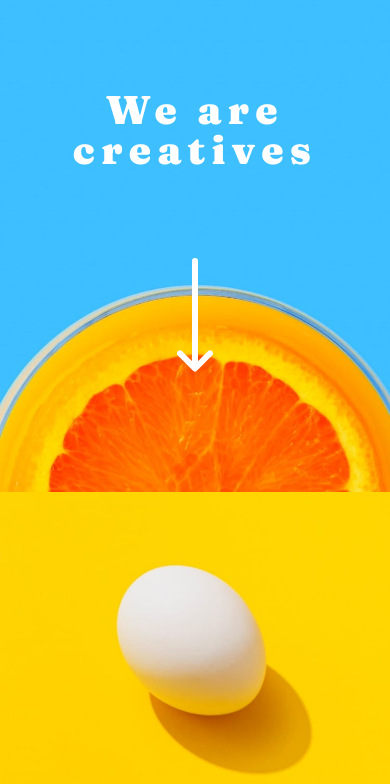
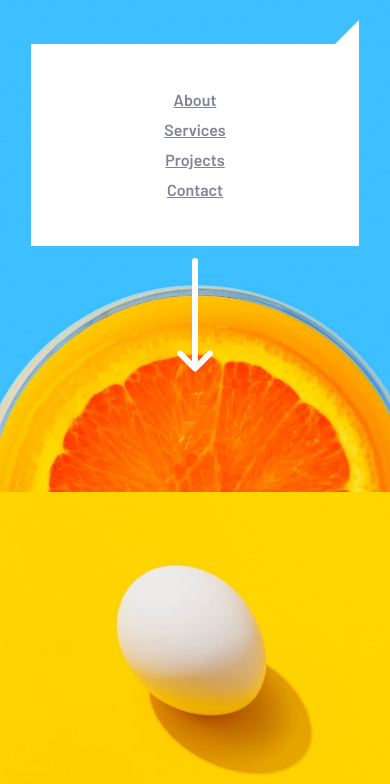
Before and after one commit to ChamuMutezva/sunnyside-agency-landing-page-main, a website built with Parcel: page index.html in a window 390 px wide. Both pictures are taken after a click on the button 348 px from the left and 47 px from the top of the page. Shown: the part 60-844 px from the top of the page. Built offline with nearby package versions, Linux system fonts and the light colour scheme.

Commit message:
feat: white triangle and navigation fix

```diff
--- a/index.html
+++ b/index.html
@@ -25,10 +25,10 @@
           <img src="./images/logo.svg" alt="welcome to Sunnyside">
         </div>
         <ul class="nav__list hide__nav">
-          <li><a class="link--btn" href="#">About</a></li>
-          <li><a class="link--btn" href="#">Services</a></li>
-          <li><a class="link--btn" href="#">Projects</a></li>
-          <li><a class="link--btn" href="#">Contact</a></li>
+          <li class="nav__list__item"><a class="link--btn" href="#">About</a></li>
+          <li class="nav__list__item"><a class="link--btn" href="#">Services</a></li>
+          <li class="nav__list__item"><a class="link--btn" href="#">Projects</a></li>
+          <li class="nav__list__item"><a class="link--btn" href="#">Contact</a></li>
         </ul>
         <div class="menu">
           <button class="menu__btn">
@@ -231,7 +231,7 @@
     </footer>
   </div>
 
-
+  <script src="./main.js"></script>
 </body>
 
 </html>
--- /dev/null
+++ b/main.js
@@ -0,0 +1,7 @@
+const menuBtn = document.querySelector(".menu__btn")
+console.log(menuBtn)
+menuBtn.addEventListener("click", ()=> {
+    const navList= document.querySelector(".nav__list")
+    navList.classList.toggle("hide__nav")
+
+})
--- a/src/scss/component/_hero.scss
+++ b/src/scss/component/_hero.scss
@@ -40,7 +40,7 @@
     }
 }
 
-@media screen and (min-width: 880px)  {
+@media screen and (min-width: 1180px)  {
     .hero {
         padding-top: 37.5%;
     }
--- a/src/scss/component/_services.scss
+++ b/src/scss/component/_services.scss
@@ -22,9 +22,12 @@
 }
 
 .services__content {
+	display: flex;
+	place-content: center;
 	font-size: 1.125rem;
 	margin-bottom: 2.5rem;
 	color: #808397;
+	align-items: center;
 }
 
 .services__img__flow {
@@ -88,11 +91,13 @@
 
 .designs {
 	padding-top: 100%;
+	margin: 0 auto;
 }
 
 .designs__wrapper {
 	text-align: center;
 	padding: 1.5rem;
+	max-width: 22.25rem;
 }
 
 @media screen and (min-width: 620px) {
@@ -110,3 +115,9 @@
 		display: flex;
 	}
 }
+
+@media screen and (min-width: 1180px) {
+	.services__wrapper {
+		text-align: left;
+	}
+}
--- a/src/scss/layout/_nav.scss
+++ b/src/scss/layout/_nav.scss
@@ -1,4 +1,5 @@
 @use '../base';
+
 .nav {
 	position: relative;
 	padding: 2rem 1.5rem;
@@ -6,16 +7,48 @@
 	justify-content: space-between;
 	align-items: baseline;
 }
+
 .menu__btn {
 	background-color: inherit;
 	border: none;
 }
 
 .nav__list {
-	padding: 0;
+	padding: 3.5rem;
 	display: flex;
 	flex-direction: column;
 	gap: 30px;
+	position: absolute;
+	background-color: white;
+	width: 84%;
+	left: 50%;
+	margin-left: -42%;
+	top: 5.5rem;
+	z-index: 5;
+
+	&::before {
+		position: absolute;
+		content: "";
+		top: -24px;
+		right: 0;
+		width: 0;
+		height: 0;
+		//background-color: rebeccapurple;
+		border: 24px solid transparent;
+		//border-right-color: transparent;
+		//border-right-style: solid;
+		//border-right-width: 24px;
+		border-right: 24px solid white;
+	}
+}
+
+.nav__list__item {
+	text-align: center;
+}
+
+.link--btn {
+	color: base.$dark-grayish-blue;
+	/* padding: 1rem; */
 }
 
 .hide__nav {
@@ -29,6 +62,16 @@
 
 	.nav__list {
 		flex-direction: row;
+		position: relative;
+		padding: 0;
+		left: 0;
+		top: 0;
+		margin-left: 0;
+		background-color: transparent;
+		width: auto;
+		&::before {
+			content: none;
+		}
 	}
 
 	.menu {
@@ -39,6 +82,7 @@
 		color: white;
 		text-decoration: none;
 	}
+
 	.nav {
 		padding: 2.125rem 2.5rem;
 		align-items: center;
```
Also changed, not shown: dist/index.html, 5 other files.
